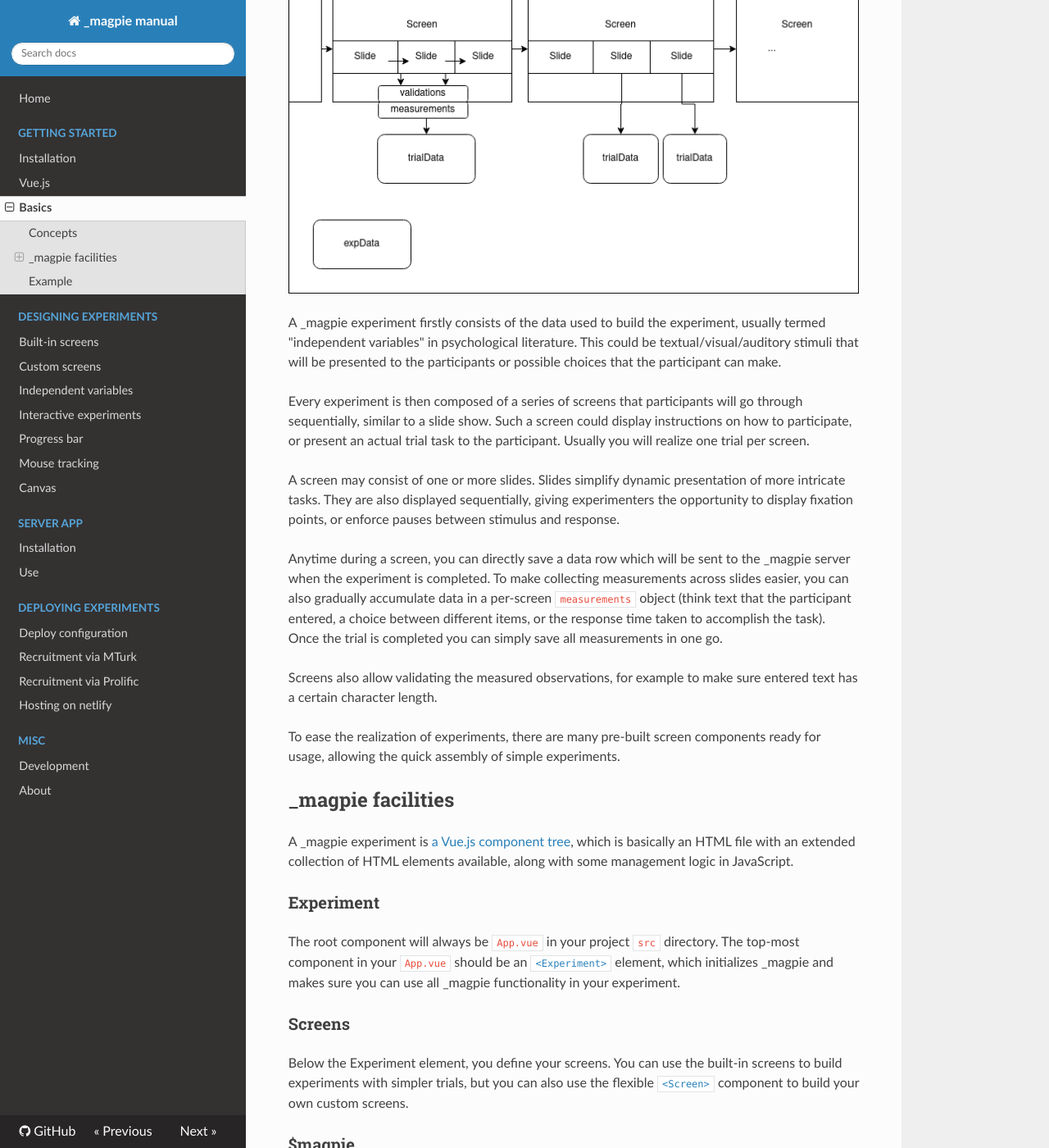
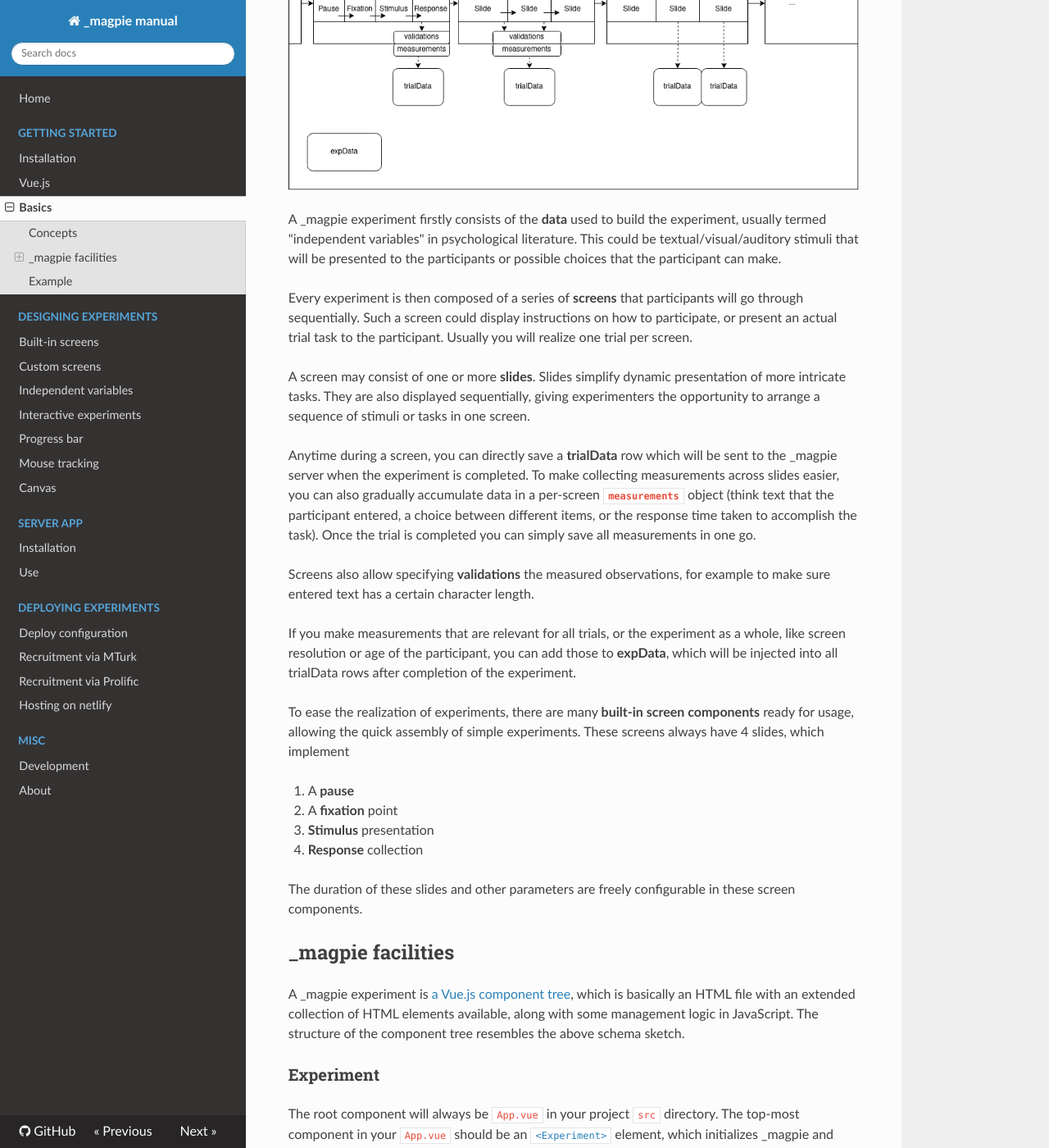
Before and after one commit to magpie-ea/magpie-v3-docs, an MkDocs documentation site: the page built from docs/00_getting_started/04_basics.md, in a window 1280 px wide and 1400 px high, scrolled down 462 px. Shown: the whole window at 82% size. Built offline with MkDocs 1.6.1, drawn with Linux system fonts in a browser that asks for light colours; nearby versions of some CDN libraries; a script that is not in the unit is left out; some of the changed text lies outside the part shown.

Commit message:
Basics: Update schema, check in source and clarify some things

````diff
--- a/docs/00_getting_started/04_basics.md
+++ b/docs/00_getting_started/04_basics.md
@@ -6,41 +6,77 @@ good practice and aid in the design of experiments.
 
 <img src="../../images/getting_started/experiments_schema.png" alt="Experiments schema" />
 
-A _magpie experiment firstly consists of the data used to build the experiment, usually termed "independent variables" in psychological literature.
+A _magpie experiment firstly consists of the **data** used to build the experiment, usually termed "independent variables" in psychological literature.
 This could be textual/visual/auditory stimuli that will be presented to the participants or possible choices that the participant can make.
 
-Every experiment is then composed of a series of screens that participants will go through sequentially, similar to a slide show.
+Every experiment is then composed of a series of **screens** that participants will go through sequentially.
 Such a screen could display instructions on how to participate, or present an actual trial task to the participant.
 Usually you will realize one trial per screen.
 
-A screen may consist of one or more slides. Slides simplify dynamic presentation of more intricate tasks.
-They are also displayed sequentially, giving experimenters the opportunity to display fixation points, or enforce pauses between stimulus and response.
+A screen may consist of one or more **slides**. Slides simplify dynamic presentation of more intricate tasks.
+They are also displayed sequentially, giving experimenters the opportunity to arrange a sequence of stimuli or tasks in one screen.
 
-Anytime during a screen, you can directly save a data row which will be sent to the _magpie server when the experiment is completed.
-To make collecting measurements across slides easier, you can also gradually accumulate data in a per-screen `measurements` object
+Anytime during a screen, you can directly save a **trialData** row which will be sent to the _magpie server when the experiment is completed.
+To make collecting measurements across slides easier, you can also gradually accumulate data in a per-screen **`measurements`** object
 (think text that the participant entered, a choice between different items, or the response
 time taken to accomplish the task). Once the trial is completed you can simply save all measurements in one go.
 
-Screens also allow validating the measured observations, for example to make sure entered text has a certain character length.
+Screens also allow specifying **validations** the measured observations, for example to make sure entered text has a certain character length.
 
-To ease the realization of experiments, there are many pre-built screen components ready for usage,
-allowing the quick assembly of simple experiments.
+If you make measurements that are relevant for all trials, or the experiment as a whole, like screen resolution or age of the participant,
+you can add those to **expData**, which will be injected into all trialData rows after completion of the experiment.
+
+To ease the realization of experiments, there are many **built-in screen components** ready for usage,
+allowing the quick assembly of simple experiments. These screens always have 4 slides, which implement
+
+1. A **pause**
+2. A **fixation** point
+3. **Stimulus** presentation
+4. **Response** collection
+
+The duration of these slides and other parameters are freely configurable in these screen components.
 
 ## _magpie facilities
-A _magpie experiment is [a Vue.js component tree](/00_getting_started/03_vue_js/), which is basically an HTML file with an extended collection of HTML elements available,
-along with some management logic in JavaScript.
+A _magpie experiment is [a Vue.js component tree](/00_getting_started/03_vue_js/), which is basically an HTML file with
+an extended collection of HTML elements available, along with some management logic in JavaScript. The structure of the
+component tree resembles the above schema sketch.
 
 ### Experiment
 The root component will always be `App.vue` in your project `src` directory. The top-most component in your `App.vue`
-should be an [`<Experiment>`](https://magpie-reference.netlify.app/#experiment) element, which initializes _magpie and makes sure you can use all _magpie functionality in your experiment.
+should be an [`<Experiment>`](https://magpie-reference.netlify.app/#experiment) element, which initializes _magpie and
+makes sure you can use all _magpie functionality in your experiment.
+
+```html
+<Experiment>
+
+
+</Experiment>
+```
 
 ### Screens
 Below the Experiment element, you define your screens. You can use the built-in screens
 to build experiments with simpler trials, but you can also use the flexible [`<Screen>`](https://magpie-reference.netlify.app/#screen) component
 to build your own custom screens.
 
+```html
+<Experiment>
+    <Screen>
+        <!-- ... -->
+    </Screen>
+
+    <Screen>
+        <!-- ... -->
+    </Screen>
+
+    <!-- ... -->
+
+</Experiment>
+```
+
 ### $magpie
-_magpie also exposes a magic variable called [`$magpie`](https://magpie-reference.netlify.app/#Magpie), which gives you access to more advanced functionality for your experiment.
+_magpie also exposes a magic variable called [`$magpie`](https://magpie-reference.netlify.app/#Magpie), which gives you
+access to many utility functions, including methods to change slides and screens, mouse and eyetracking as well as a
+messaging socket to communicate with other running sessions of the same experiment.
 
 ## Example
 This is a simple example of how your experiment code could look like.
@@ -68,9 +104,13 @@ This is a simple example of how your experiment code could look like.
              using the built-in SliderScreen component -->
         <SliderScreen
             :key="i"
-            :picture="rating_task.picture"
             :left="rating_task.optionLeft"
-            :right="rating_task.optionRight" />
+            :right="rating_task.optionRight">
+            <template #stimulus>
+                <!-- Here we populate the stimulus slot with an image stimulus -->
+                <img :src="rating_task.picture" />
+            </template>
+        </SliderScreen>
       </template>
 
       <!-- This screen will ask some optional questions about the
````
Also changed, not shown: docs/images/getting_started/experiments_schema.png, 1 other file.
